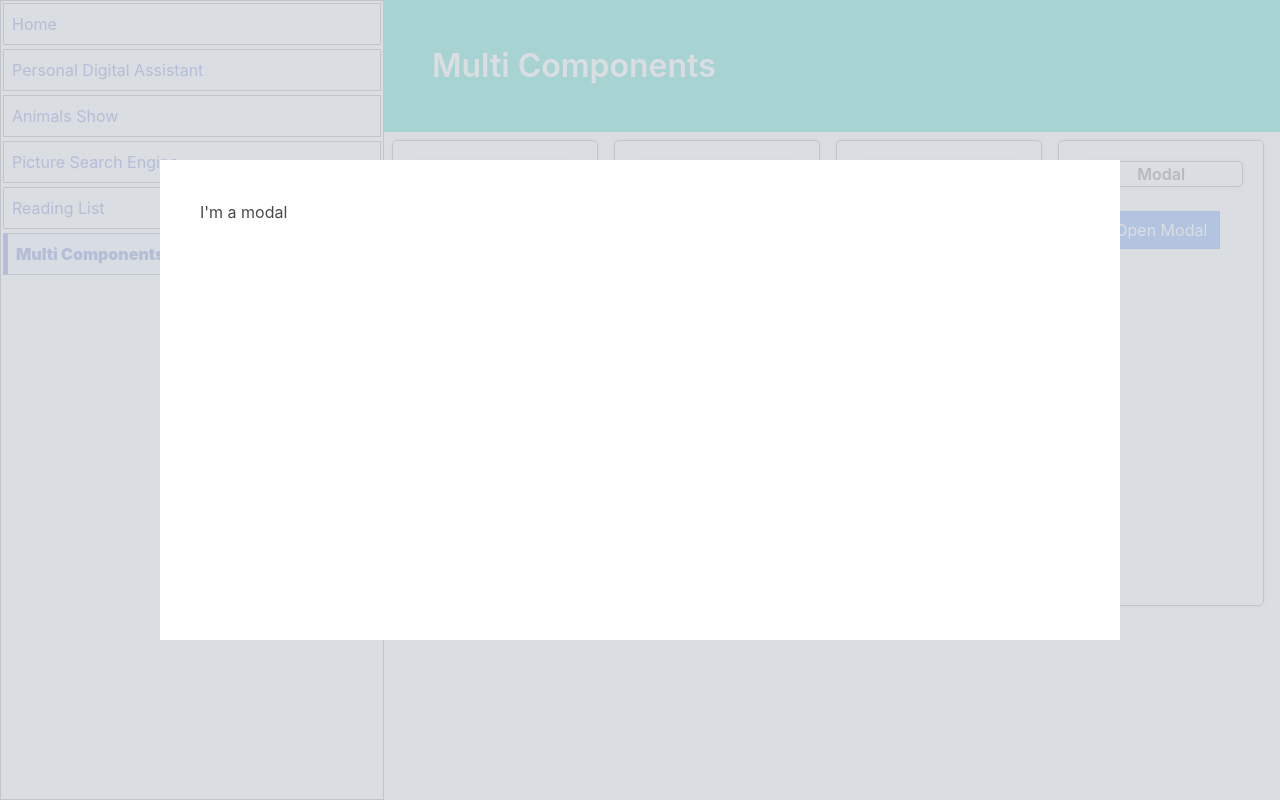
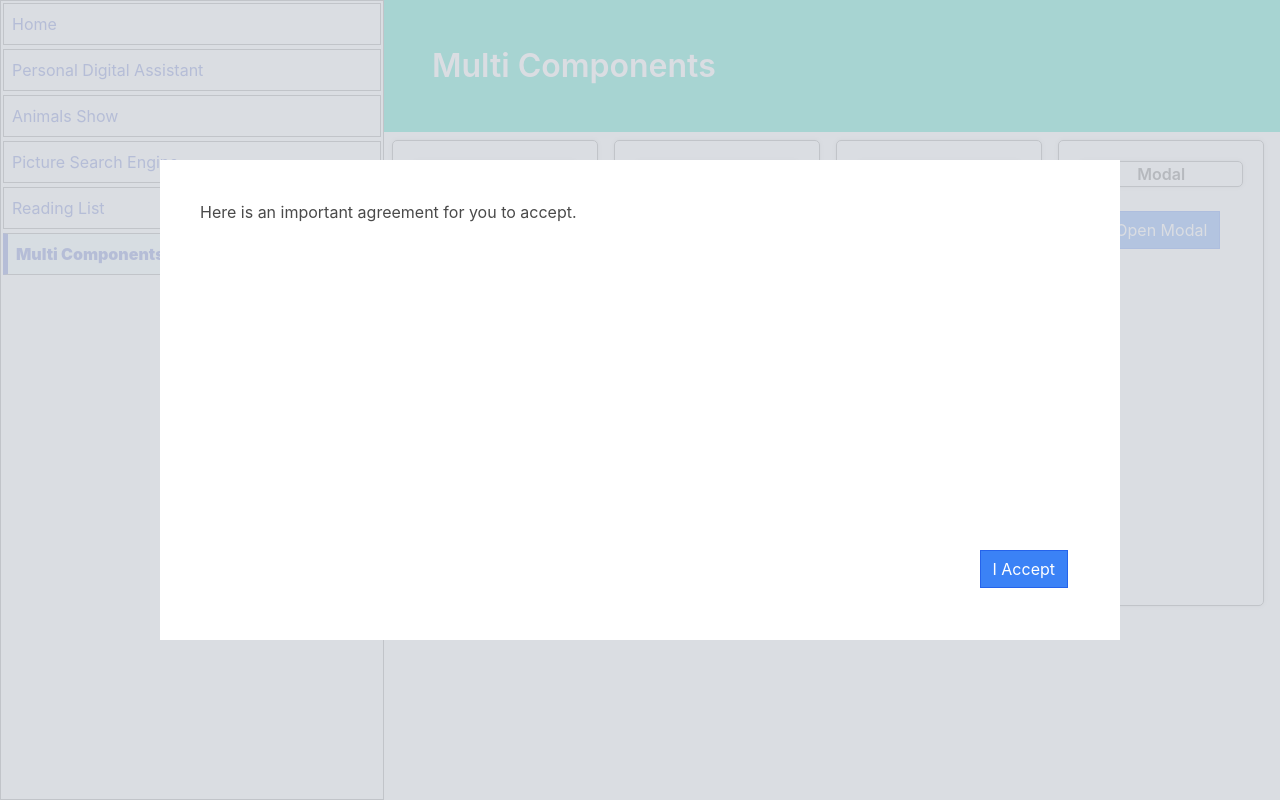
Before and after one commit to SaadiaAhmad/react-project, a React (Create React App) app: page /multi-components in a window 1280 px wide. Both pictures are taken after a click on the button "Open Modal". Built offline with nearby package versions, Linux system fonts and the light colour scheme.

Commit message:
add some styling to Modal

```diff
--- a/src/components/MultiComponents/Modal/Modal.js
+++ b/src/components/MultiComponents/Modal/Modal.js
@@ -1,11 +1,14 @@
 import ReactDOM from "react-dom";
 
-function Modal({ onClose }) {
+function Modal({ children, actionBar, onClose }) {
     return ReactDOM.createPortal(
         <div>
             <div className="absolute inset-0 bg-gray-300 opacity-80" onClick={onClose}></div>
             <div className="absolute inset-40 p-10 bg-white">
-                I'm a modal
+                <div className="flex flex-col justify-between h-full">
+                    {children}
+                    <div className="flex justify-end">{actionBar}</div>
+                </div>
             </div>
         </div>,
         document.querySelector('.modal-container')
--- a/src/components/MultiComponents/MultiComponents.js
+++ b/src/components/MultiComponents/MultiComponents.js
@@ -52,6 +52,10 @@
         setShowModal(false);
     }
 
+    const modal = <Modal onClose={handleModalClose} actionBar={<Button primary onClick={handleModalClose}>I Accept</Button>}>
+        <p>Here is an important agreement for you to accept.</p>
+    </Modal>
+
     return (
         <div>
             <section className='hero is-primary'>
@@ -77,7 +81,7 @@
                     <h2 className='child-title'>Modal</h2>
                     <div className='modal-div'>
                         <Button primary onClick={handleModalOpenClick}>Open Modal</Button>
-                        { showModal && <Modal onClose={handleModalClose}></Modal>}
+                        { showModal && modal}
                     </div>
                 </div>
             </div>
```
